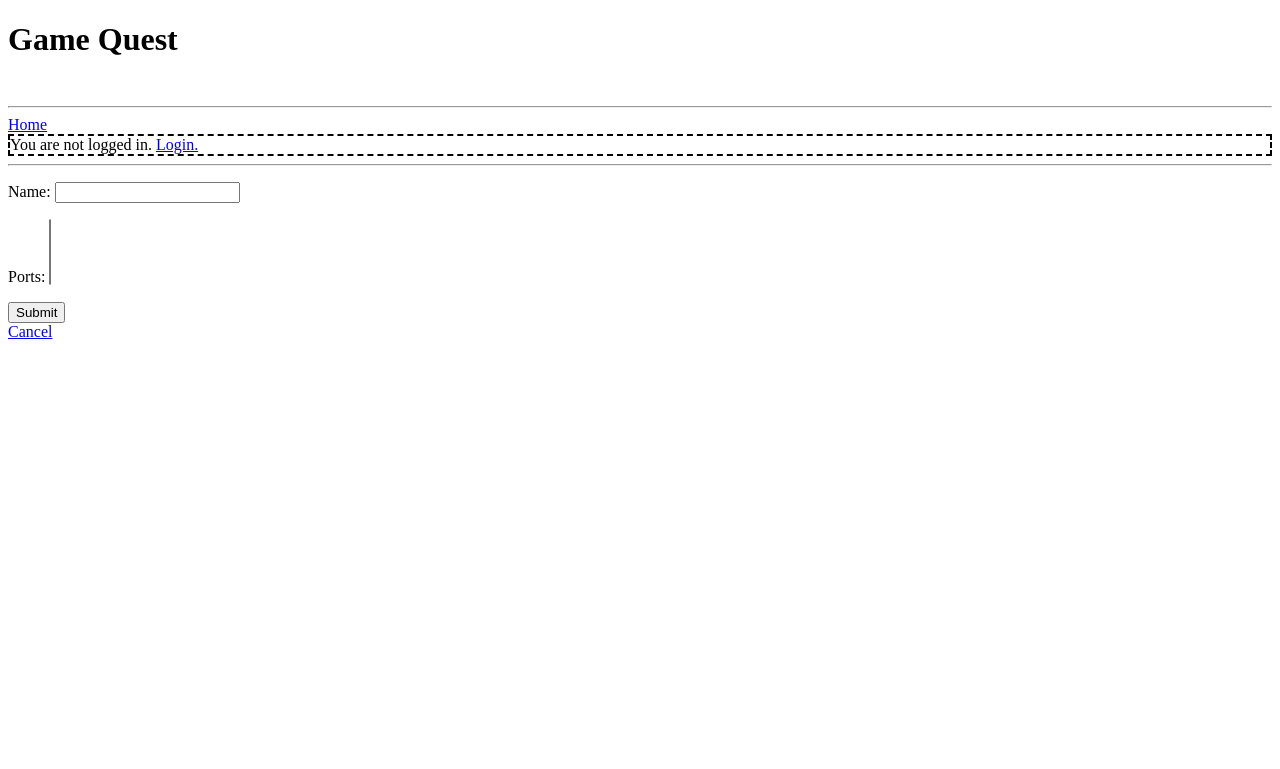
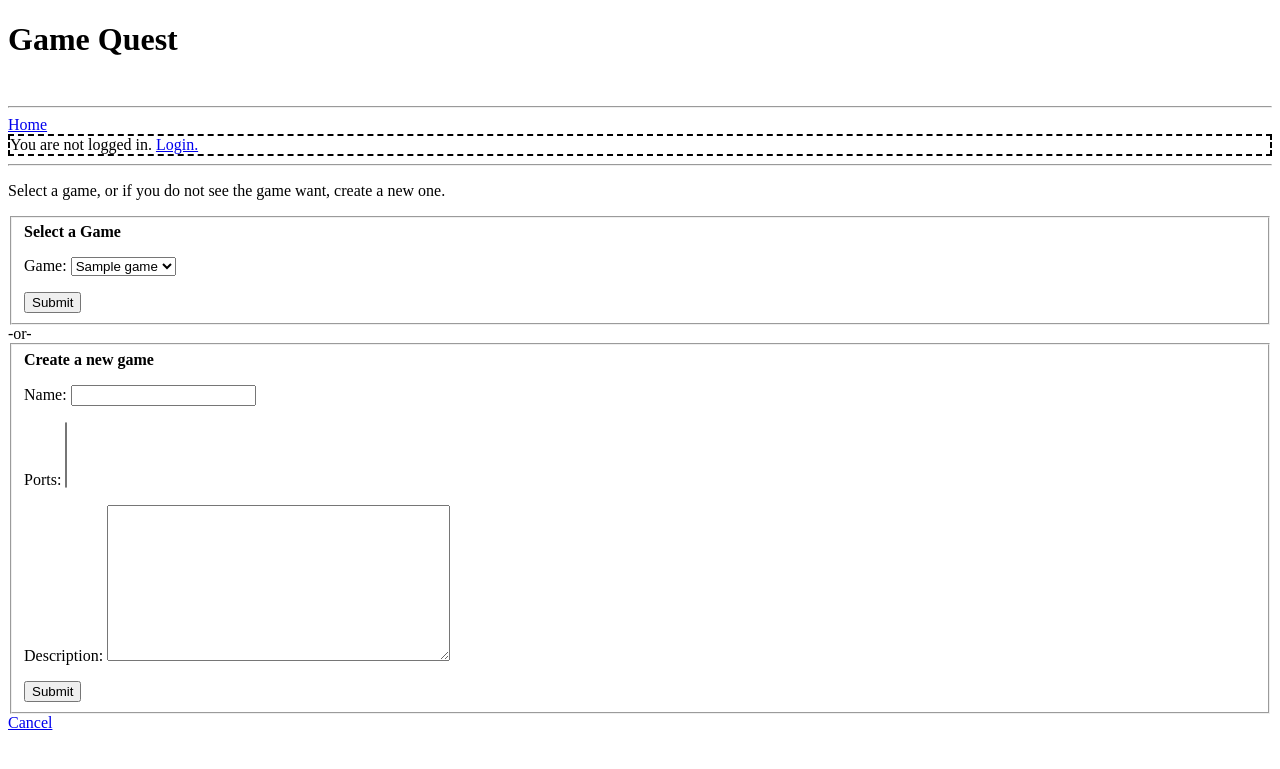
Before and after one commit to amusselm/rvgs_gamelist, a Django app: page /gamequest/game/create_select in a window 1280 px wide. Shown: the top 769 px of the page. Run offline with Django 3.2, Linux system fonts and the light colour scheme; tables that the repository leaves empty hold one stand-in row (values such as "Sample post").

Commit message:
Changed user input flow for adding new games and achievements.
This changeset moves the 'add achievement' and 'add game' pages around,
and changes their contents somewhat. Users will now select or create
a game before being asked to select or create an achievement.

This addresses the following github issues:
- #24
- #23
- #21 (partially)
- #20
- #17 (partially)

```diff
--- a/gamequest/forms.py
+++ b/gamequest/forms.py
@@ -16,15 +16,18 @@ class AchievementListForm(ModelForm):
         model = AchievementList
         fields = ['name','description']
 
-class AddAchievementToListForm(Form):
+class SelectAchievementForm(Form):
     """
     Form presented to the user when adding achievements to an achievement list.
     """
     achievement = forms.ChoiceField(required=True)
 
-    def __init__(self, *args, **kwargs):
-        super(AddAchievementToListForm,self).__init__(*args,**kwargs)
-        achievement_choices = [(achievement.id, unicode(achievement.game.name + "-" +achievement.name)) for achievement in Achievement.objects.all()]
+    def __init__(self,game, *args, **kwargs):
+        super(SelectAchievementForm,self).__init__(*args,**kwargs)
+        achievement_choices = [
+            (achievement.id, unicode(achievement.name))
+            for achievement in Achievement.objects.filter(game__id=game.id)
+        ]
         self.fields['achievement'].choices = achievement_choices
 
 class AddAchievementForm(ModelForm):
@@ -33,7 +36,21 @@ class AddAchievementForm(ModelForm):
     """
     class Meta:
         model = Achievement
-        fields = ['game','name','description']
+        fields = ['name','description']
+
+class SelectGameForm(Form):
+    """
+    Form to select an existing game from a list
+    """
+    game = forms.ChoiceField(required=True)
+
+    def __init__(self, *args, **kwargs):
+        super(SelectGameForm,self).__init__(*args,**kwargs)
+        game_choices = [(game.id, unicode(game.name)) \
+            for game in Game.objects.all().order_by('name')]
+        self.fields['game'].choices = game_choices
+
+
 
 class AddGameForm(ModelForm):
     """
@@ -41,7 +58,7 @@ class AddGameForm(ModelForm):
     """
     class Meta:
         model = Game
-        fields = ['name','ports']
+        fields = ['name','ports','description']
 
     def __init__(self, *args, **kwargs):
         super(AddGameForm,self).__init__(*args,**kwargs)
--- a/gamequest/models.py
+++ b/gamequest/models.py
@@ -20,7 +20,8 @@ class Game(models.Model):
     An object to represent a particular game title. Keeps track of all platforms
     that the game has been ported to.
     """
-    name = models.CharField(max_length=100)
+    name = models.CharField(max_length=2048)
+    description = models.TextField(default="")
     ports = models.ManyToManyField(System)
     def __str__(self):
         return self.name
@@ -47,8 +48,9 @@ class Achievement(models.Model):
     campaigns, it might be helpful to specify what we mean by completeion.
     """
     game = models.ForeignKey(Game,blank=False, null=False,on_delete=models.CASCADE )
-    name = models.CharField(max_length=100)
+    name = models.CharField(max_length=512)
     description = models.TextField()
+    score = models.IntegerField(default=0)
     def __str__(self):
         return self.game.name + " - " + self.name
 
--- /dev/null
+++ b/gamequest/templates/gamequest/create_select_game.html
@@ -0,0 +1,36 @@
+{% extends "gamequest/base.html" %}
+
+{% block content %}
+
+<p>Select a game, or if you do not see the game want, create a new one. </p>
+
+<span>
+<form method="post" action="{% url 'create_select_game' %}">
+<fieldset>
+    <strong>Select a Game</strong>
+    {% csrf_token %}
+    {{ select_game_form.as_p }}
+    <input type="hidden" name="action" value="{{SELECT_GAME_PREFIX}}">
+    <input type="hidden" name="from_contest" value="{{from_contest}}">
+    <input type="hidden" name="from_list" value="{{from_list}}">
+    <input type="submit" value="Submit">
+</fieldset>
+</form>
+-or-
+<form method="post" action="{% url 'create_select_game' %}">
+<fieldset>
+    <strong>Create a new game</strong>
+    {% csrf_token %}
+    {{ create_game_form.as_p }}
+
+    <input type="hidden" name="action" value="{{CREATE_GAME_PREFIX}}">
+    <input type="hidden" name="from_contest" value="{{from_contest}}">
+    <input type="hidden" name="from_list" value="{{from_list}}">
+    <input type="submit" value="Submit">
+</fieldset>
+</form>
+</span>
+
+<a href="{% url 'edit_achievement_list_add' contest_id=from_contest achievement_list_id=from_list %}">Cancel</a>
+
+{% endblock %}
--- a/gamequest/templates/gamequest/edit_achievement_list.html
+++ b/gamequest/templates/gamequest/edit_achievement_list.html
@@ -18,7 +18,7 @@
     <input type="submit" value="Submit">
 </form>
 {% if not create %}
-<a href="{% url 'edit_achievement_list_add' contest_id=contest.id achievement_list_id=achievement_list.id %}">Add Achievement</a>
+<a href="{% url 'create_select_game' %}?from_contest={{contest.id}}&from_list={{achievement_list.id}}" >Add Achievement</a>
 <ul>
     {% for achievement in achievement_list.achievements.all %}
     <li>
--- a/gamequest/urls.py
+++ b/gamequest/urls.py
@@ -7,8 +7,8 @@ urlpatterns = patterns('',
     url(r'^system/(?P<system_id>\d+)$', views.systemInfo, name='system'),
     url(r'^system/(?P<system_id>\d+)/games$', views.systemGames, name='system_games'),
     url(r'^game/info/(?P<game_id>\d+)$', views.gameInfo, name='game'),
-    url(r'^game/create', views.CreateGameView.as_view(), name='create_game'),
-    url(r'^achievement/add_achievement$', views.AddAchievementView.as_view(), name='add_achievement'),
+    url(r'^game/create_select', views.CreateSelectGameView.as_view(), name='create_select_game'),
+    url(r'^game/achievement_create_select/(?P<game_id>\d+)$', views.CreateSelectAchievementView.as_view(), name='create_select_achievement'),
     url(r'^contest/(?P<contest_id>\d+)$', views.contestInfo, name='contest'),
     url(r'^contest/(?P<contest_id>\d+)/join$', views.contestJoin, name='join_contest'),
     url(r'^contest/(?P<contest_id>\d+)/list/viewall$', views.contestAchievementListsAll, name='contest_achievement_list_viewall'),
--- a/gamequest/views.py
+++ b/gamequest/views.py
@@ -1,13 +1,17 @@
-from django.shortcuts import render
-from django.http import HttpResponse, Http404
 from django.template import RequestContext, loader
 from django.shortcuts import redirect
+from django.shortcuts import render
 from django.core.urlresolvers import reverse
+from django.core.exceptions import PermissionDenied
+
+from django.http import HttpResponse, Http404
+
 from django.contrib.auth.decorators import login_required
 from django.contrib.auth import login
 from django.contrib.auth import authenticate
 
 from django.views.generic.edit import FormView
+from django.views.generic import TemplateView
 
 from models import *
 from gamequest.forms import *
@@ -323,7 +327,7 @@ def achievementListAddAchievements(request,contest_id,achievement_list_id):
                 'form':form,}
     return render(request,'gamequest/edit_achievement_list_achievements.html',context)
 
-class AchievementLissRefrenceBaseView(FormView):
+class AchievementListRefrenceBaseView(TemplateView):
     """A base class that's intended to be extended for any form that needs to refer
       back to a specific contest and achievement list """
     def get_contest(self):
@@ -341,14 +345,191 @@ class AchievementLissRefrenceBaseView(FormView):
         return from_list
 
     def get_context_data(self, **kwargs):
-        context = super( AchievementLissRefrenceBaseView, self).get_context_data(**kwargs)
+        context = super( AchievementListRefrenceBaseView, self).get_context_data(**kwargs)
         from_contest = self.get_contest()
         from_list = self.get_list()
         context['from_contest'] = from_contest
         context['from_list'] = from_list
         return context
 
-class AddAchievementView(AchievementLissRefrenceBaseView):
+class CreateSelectGameView(AchievementListRefrenceBaseView):
+    """
+    View class for handleing the add select game screen
+    """
+    template_name = 'gamequest/create_select_game.html'
+
+    #These two 'constants' are used to for form prefixes
+    # so that we can tell the difference between these forms when the user
+    # submits them
+    CREATE_GAME_PREFIX = 'create_game'
+    SELECT_GAME_PREFIX = 'select_game'
+
+    def get(self, request):
+        create_game_form = AddGameForm(prefix=self.CREATE_GAME_PREFIX)
+        select_game_form = SelectGameForm(prefix=self.SELECT_GAME_PREFIX)
+        from_contest = super(CreateSelectGameView,self).get_contest()
+        from_list = super(CreateSelectGameView,self).get_list()
+        context= {
+            'select_game_form' : select_game_form,
+            'create_game_form' : create_game_form,
+            'from_contest' : from_contest,
+            'from_list' : from_list,
+            'CREATE_GAME_PREFIX':self.CREATE_GAME_PREFIX,
+            'SELECT_GAME_PREFIX':self.SELECT_GAME_PREFIX
+        }
+
+        return render (request, 'gamequest/create_select_game.html',context)
+
+    def post(self, request):
+        create_game_form= AddGameForm(prefix=self.CREATE_GAME_PREFIX)
+        select_game_form = SelectGameForm(prefix=self.SELECT_GAME_PREFIX)
+        success = False
+
+        #Default to proscessing the create game form if we can't tell which
+        #form the user submitted
+        action = self.request.POST.get('action',self.CREATE_GAME_PREFIX)
+
+        if action==self.CREATE_GAME_PREFIX:
+            create_game_form= AddGameForm(request.POST,prefix=self.CREATE_GAME_PREFIX)
+            if create_game_form.is_valid():
+                game = create_game_form.save()
+                success = True
+        elif action==self.SELECT_GAME_PREFIX:
+            select_game_form = SelectGameForm(request.POST,prefix=self.SELECT_GAME_PREFIX)
+            if select_game_form.is_valid():
+                game = Game.objects.get(pk=select_game_form.cleaned_data['game'])
+                success = True
+        else:
+            raise ValueError
+
+        from_contest = super(CreateSelectGameView,self).get_contest()
+        from_list = super(CreateSelectGameView,self).get_list()
+        if success:
+            # If the form is valid, we prosceed to the next page
+            success_url = reverse('create_select_achievement',
+                kwargs={'game_id':game.id} ) + \
+                '?from_contest='+from_contest+ \
+                '&from_list='+from_list
+            return redirect(success_url)
+        else:
+            #... Otherwise, we re-render the page so the user can correct their error
+            context= {
+                'select_game_form' : select_game_form,
+                'create_game_form' : create_game_form,
+                'from_contest' : from_contest,
+                'from_list' : from_list,
+                'CREATE_GAME_PREFIX':self.CREATE_GAME_PREFIX,
+                'SELECT_GAME_PREFIX':self.SELECT_GAME_PREFIX
+            }
+            return render (request, 'gamequest/create_select_game.html',context)
+
+class CreateSelectAchievementView(AchievementListRefrenceBaseView):
+    """
+    View class for handleing the add select achievement screen
+    """
+    template_name = 'gamequest/create_select_achievement.html'
+
+    #These two 'constants' are used to for form prefixes
+    # so that we can tell the difference between these forms when the user
+    # submits them
+    CREATE_ACHIEVEMENT_PREFIX = 'create_achievement'
+    SELECT_ACHIEVEMENT_PREFIX = 'select_achievement'
+
+    def get(self, request, game_id):
+        try:
+            game=Game.objects.get(pk=game_id)
+        except Game.DoesNotExist:
+            raise Http404
+        create_achievement_form = AddAchievementForm(prefix=self.CREATE_ACHIEVEMENT_PREFIX)
+        select_achievement_form = SelectAchievementForm(game=game,prefix=self.SELECT_ACHIEVEMENT_PREFIX)
+        from_contest = super(CreateSelectAchievementView,self).get_contest()
+        from_list = super(CreateSelectAchievementView,self).get_list()
+        context= {
+            'select_achievement_form' : select_achievement_form,
+            'create_achievement_form' : create_achievement_form,
+            'from_contest' : from_contest,
+            'from_list' : from_list,
+            'game' : game,
+            'CREATE_ACHIEVEMENT_PREFIX':self.CREATE_ACHIEVEMENT_PREFIX,
+            'SELECT_ACHIEVEMENT_PREFIX':self.SELECT_ACHIEVEMENT_PREFIX
+        }
+
+        return render (request,'gamequest/create_select_achievement.html',context)
+
+    def post(self, request,game_id):
+        try:
+            game=Game.objects.get(pk=game_id)
+        except Game.DoesNotExist:
+            raise Http404
+        create_achievement_form= AddAchievementForm(prefix=self.CREATE_ACHIEVEMENT_PREFIX)
+        select_achievement_form = SelectAchievementForm(game=game,prefix=self.SELECT_ACHIEVEMENT_PREFIX)
+        success = False
+
+        #Default to proscessing the create achievement form if we can't tell which
+        #form the user submitted
+        action = self.request.POST.get('action',self.CREATE_ACHIEVEMENT_PREFIX)
+
+        if action==self.CREATE_ACHIEVEMENT_PREFIX:
+            create_achievement_form= AddAchievementForm(request.POST,prefix=self.CREATE_ACHIEVEMENT_PREFIX)
+            if create_achievement_form.is_valid():
+                achievement = create_achievement_form.save(commit=False)
+                achievement.game = game
+                achievement.save()
+                success = True
+        elif action==self.SELECT_ACHIEVEMENT_PREFIX:
+            select_achievement_form = SelectAchievementForm(request.POST,
+                                                            prefix=self.SELECT_ACHIEVEMENT_PREFIX,
+                                                            game=game);
+            if select_achievement_form.is_valid():
+                achievement = Achievement.objects.get(pk=select_achievement_form.cleaned_data['achievement'])
+                success = True
+        else:
+            raise ValueError
+
+        from_contest = super(CreateSelectAchievementView,self).get_contest()
+        from_list = super(CreateSelectAchievementView,self).get_list()
+        if success:
+            #First, remember to acctually add it to the user's list
+            self.add_to_user_list(achievement,from_list,request.user)
+            # If the form is valid, we prosceed to the user's contest profile
+            success_url = reverse('edit_achievement_list',kwargs=
+                                      {'contest_id':from_contest,
+                                      'achievement_list_id':from_list}
+                                  )
+            return redirect(success_url)
+        else:
+            #... Otherwise, we re-render the page so the user can correct their error
+            context= {
+                'select_achievement_form' : select_achievement_form,
+                'create_achievement_form' : create_achievement_form,
+                'from_contest' : from_contest,
+                'from_list' : from_list,
+                'game' : game,
+                'CREATE_ACHIEVEMENT_PREFIX':self.CREATE_ACHIEVEMENT_PREFIX,
+                'SELECT_ACHIEVEMENT_PREFIX':self.SELECT_ACHIEVEMENT_PREFIX
+            }
+            return render (request, 'gamequest/create_select_achievement.html',context)
+
+    def add_to_user_list(self,achievement,achievement_list_id,user):
+        if user.is_authenticated():
+            try:
+                achievement_list = AchievementList.objects.get(pk=achievement_list_id)
+            except AchievementList.DoesNotExist:
+                raise Http404
+
+            #Users should only be able to add to a list when they own it
+            if user != achievement_list.owner:
+                raise PermissionDenied
+
+            #Users should not be able to add items to their list once the contest has
+            # started.
+            if not achievement_list.contest.upcoming:
+                raise PermissionDenied
+
+            achievement_list.achievements.add(achievement)
+
+
+class AddAchievementView(AchievementListRefrenceBaseView):
     template_name = 'gamequest/add_achievement.html'
     form_class = AddAchievementForm
 
@@ -363,19 +544,6 @@ class AddAchievementView(AchievementLissRefrenceBaseView):
         form.save()
         return super(AddAchievementView,self).form_valid(form)
 
-class CreateGameView(AchievementLissRefrenceBaseView):
-    template_name = 'gamequest/create_game.html'
-    form_class = AddGameForm
-
-    def get_success_url(self):
-        from_contest = super(CreateGameView,self).get_contest()
-        from_list = super(CreateGameView,self).get_list()
-        success_url = reverse('add_achievement')+'?from_contest='+from_contest+'&from_list='+from_list
-        return success_url
-
-    def form_valid(self, form):
-        form.save()
-        return super(CreateGameView,self).form_valid(form)
 
 class CreateUserView(FormView):
     """
```
Also changed, not shown: gamequest/templates/gamequest/create_select_achievement.html (added, +32 -0 lines), gamequest/migrations/0010_auto_20150513_0613.py (added).
